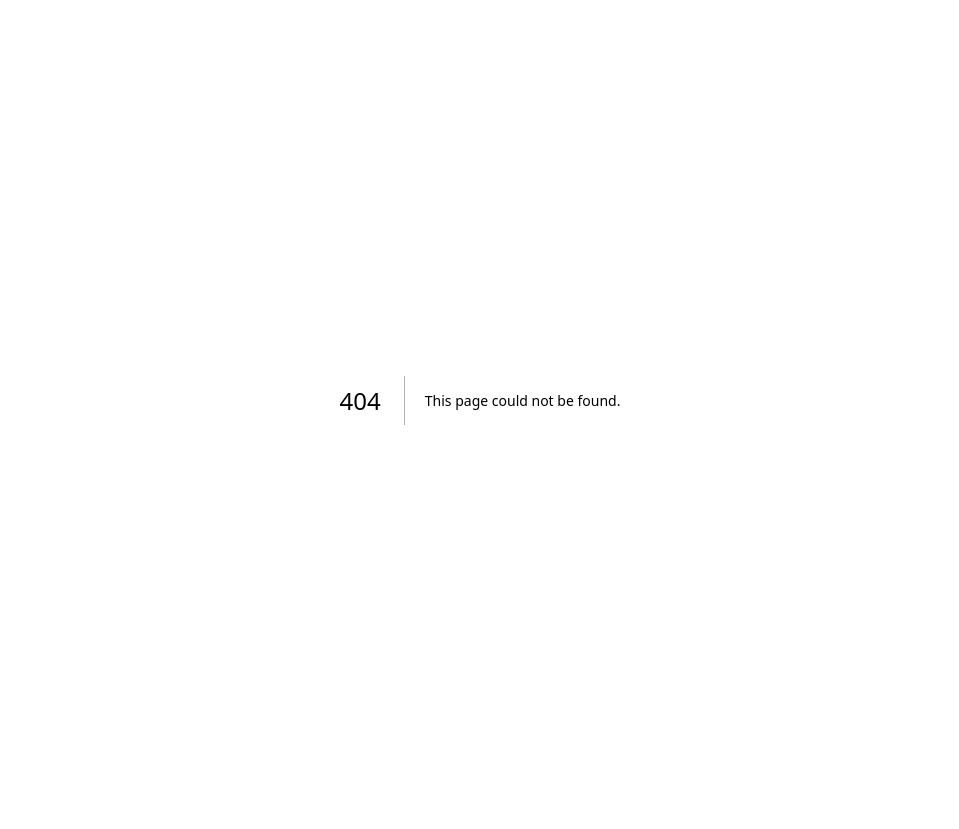
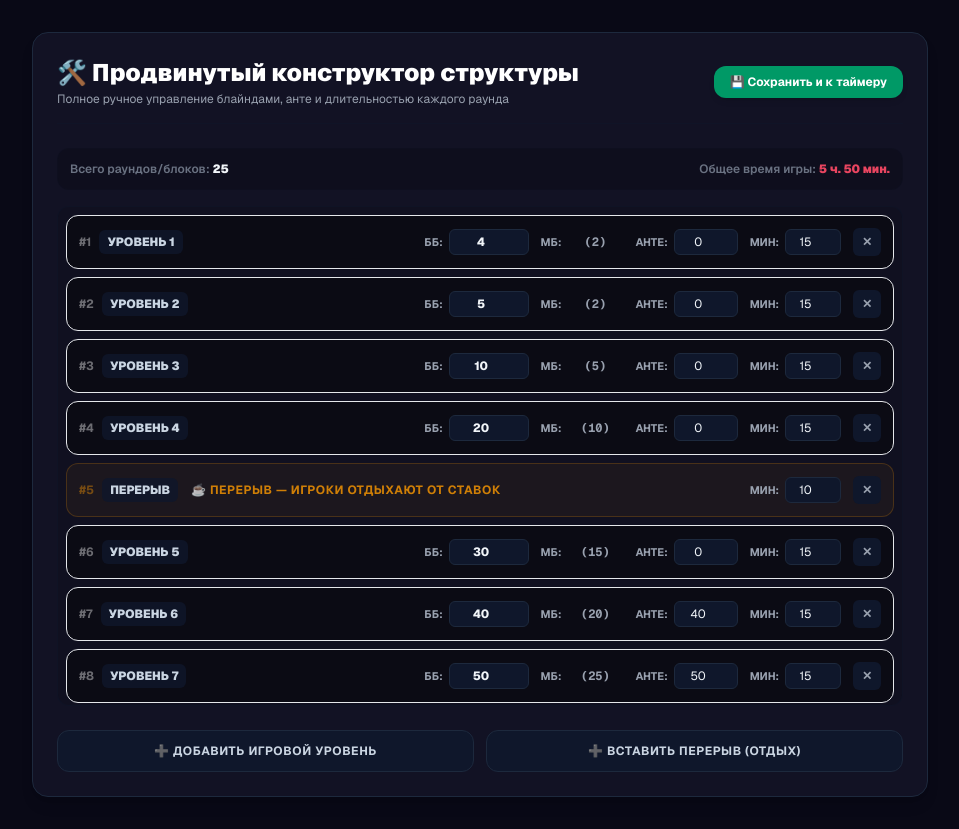
Before and after one commit to superigrooper/raise-up, a Next.js app: page /timer/constructor in a window 1280 px wide. Before the commit this address had no page. Shown: the whole page, without its empty margins (160-1119 px from the left). Before the commit the page ends 800 px from the top, so only its background shows below. Built offline with nearby package versions, Linux system fonts and the light colour scheme.

Commit message:
Add constructor. page

```diff
--- /dev/null
+++ b/src/app/timer/constructor/page.tsx
@@ -0,0 +1,148 @@
+// src/app/timer/constructor/page.tsx
+"use client";
+
+import { useEffect, useState } from 'react';
+import Link from 'next/link';
+import { usePokerStore } from '@/store/usePokerStore';
+
+export default function StructureConstructor() {
+  const { grid, updateCustomRow, addCustomRow, removeCustomRow, totalDurationStr, theme, setCustomGrid, config } = usePokerStore();
+  const _hasHydrated = usePokerStore((state) => state._hasHydrated);
+  const [isClient, setIsClient] = useState(false);
+
+  useEffect(() => {
+    setIsClient(true);
+    // Если зашли на страницу, а сетка пустая, генерируем базовый скелет на основе текущего конфига
+    if (usePokerStore.getState().grid.length === 0) {
+      usePokerStore.getState().buildTournament();
+    }
+  }, []);
+
+  const getThemeClass = () => {
+    if (!isClient || !_hasHydrated || theme === "navy") return "dark navy bg-[#090916] text-white";
+    return "bg-gray-100 text-gray-900";
+  };
+
+  return (
+    <div className={`min-h-screen transition-colors duration-200 p-4 md:p-8 flex flex-col items-center font-sans ${getThemeClass()}`}>
+      <div className="w-full max-w-4xl bg-white dark:bg-[#161625] navy:bg-[#121224] p-5 md:p-6 rounded-2xl shadow-lg border border-gray-200 dark:border-gray-800 navy:border-slate-800">
+
+        {/* Шапка конструктора */}
+        <header className="mb-6 flex flex-col sm:flex-row sm:items-center justify-between border-b pb-4 border-gray-100 dark:border-gray-900/60 navy:border-slate-900/60 gap-4">
+          <div>
+            <h1 className="text-2xl font-black">🛠️ Продвинутый конструктор структуры</h1>
+            <p className="text-xs text-gray-400 mt-0.5">Полное ручное управление блайндами, анте и длительностью каждого раунда</p>
+          </div>
+          <div className="flex items-center gap-3">
+            <Link href="/timer" className="px-4 py-2 bg-emerald-600 hover:bg-emerald-500 text-white font-bold text-xs rounded-xl shadow-md transition-colors text-center">
+              💾 Сохранить и к таймеру
+            </Link>
+          </div>
+        </header>
+
+        {/* Информационная панель */}
+        <div className="mb-4 p-3 rounded-xl bg-gray-50 dark:bg-gray-900/40 navy:bg-[#0b0b14]/40 border border-gray-100 dark:border-gray-900/20 navy:border-slate-900/20 flex justify-between text-xs font-semibold text-gray-500">
+          <span>Всего раундов/блоков: <strong className="text-gray-900 dark:text-white navy:text-slate-100">{grid.length}</strong></span>
+          <span>Общее время игры: <strong className="text-[#e94560]">{totalDurationStr}</strong></span>
+        </div>
+
+        {/* РЕДАКТОР СЕТКИ */}
+        <main className="max-h-[500px] overflow-y-auto border border-gray-100 dark:border-gray-900/50 navy:border-slate-900/50 rounded-xl mb-6 bg-gray-50/50 dark:bg-gray-900/20 navy:bg-[#0b0b14]/20 p-2 space-y-2">
+          {grid.map((row: any, index: number) => (
+            <div
+              key={index}
+              className={`p-3 rounded-xl border flex flex-wrap lg:flex-nowrap items-center justify-between gap-3 transition-colors ${
+                row.isBreak
+                  ? 'bg-amber-500/5 border-amber-500/20 text-amber-500'
+                  : 'bg-white dark:bg-[#0f0f1b] navy:bg-[#0b0b14] border-gray-200 dark:border-gray-800 navy:border-slate-850'
+              }`}
+            >
+              {/* Левый блок: Номер / Обозначение */}
+              <div className="flex items-center gap-2 min-w-[100px]">
+                <span className="text-xs font-bold opacity-40">#{index + 1}</span>
+                <span className="text-xs font-black uppercase bg-gray-100 dark:bg-gray-900 navy:bg-slate-900/80 px-2 py-1 rounded-md text-gray-700 dark:text-gray-300 navy:text-slate-300 truncate max-w-[90px]">
+                  {row.labelText}
+                </span>
+              </div>
+
+              {/* Центральный блок: Поля ввода параметров */}
+              <div className="flex flex-wrap items-center gap-3 flex-1 justify-start lg:justify-end">
+                {row.isBreak ? (
+                  <div className="text-xs font-bold text-amber-500/80 uppercase tracking-wider flex-1">
+                    ☕ Перерыв — Игроки отдыхают от ставок
+                  </div>
+                ) : (
+                  <>
+                    <div className="flex items-center gap-1.5">
+                      <span className="text-[11px] font-bold text-gray-400 uppercase">ББ:</span>
+                      <input
+                        type="number"
+                        value={row.bb}
+                        onChange={(e) => updateCustomRow(index, { bb: Math.max(0, parseInt(e.target.value) || 0) })}
+                        className="w-20 text-center py-1 rounded-md border border-gray-200 dark:border-gray-800 navy:border-slate-800 bg-gray-50 dark:bg-gray-900 navy:bg-slate-900 text-xs font-extrabold text-gray-900 dark:text-white navy:text-slate-100 outline-none focus:border-[#e94560]"
+                      />
+                    </div>
+                    <div className="flex items-center gap-1.5">
+                      <span className="text-[11px] font-bold text-gray-400 uppercase">МБ:</span>
+                      <span className="w-14 text-center font-mono text-xs font-bold text-gray-400">
+                        ({row.sb})
+                      </span>
+                    </div>
+                    <div className="flex items-center gap-1.5">
+                      <span className="text-[11px] font-bold text-gray-400 uppercase">Анте:</span>
+                      <input
+                        type="number"
+                        value={row.ante}
+                        disabled={!config.useAnte}
+                        title={!config.useAnte ? "Включите использование Анте в быстрых настройках" : ""}
+                        onChange={(e) => updateCustomRow(index, { ante: Math.max(0, parseInt(e.target.value) || 0) })}
+                        className="w-16 text-center py-1 rounded-md border border-gray-200 dark:border-gray-800 navy:border-slate-800 bg-gray-50 dark:bg-gray-900 navy:bg-slate-900 text-xs text-gray-900 dark:text-white navy:text-slate-100 outline-none focus:border-amber-500 disabled:opacity-30 disabled:cursor-not-allowed"
+                      />
+                    </div>
+                  </>
+                )}
+
+                {/* Поле Длительности раунда (Доступно и для игры, и для перерыва) */}
+                <div className="flex items-center gap-1.5">
+                  <span className="text-[11px] font-bold text-gray-400 uppercase">Мин:</span>
+                  <input
+                    type="number"
+                    value={row.duration}
+                    onChange={(e) => updateCustomRow(index, { duration: Math.max(1, parseInt(e.target.value) || 1) })}
+                    className="w-14 text-center py-1 rounded-md border border-gray-200 dark:border-gray-800 navy:border-slate-800 bg-gray-50 dark:bg-gray-900 navy:bg-slate-900 text-xs text-gray-900 dark:text-white navy:text-slate-100 outline-none focus:border-[#e94560]"
+                  />
+                </div>
+              </div>
+
+              {/* Правый блок: Удаление строки */}
+              <button
+                onClick={() => removeCustomRow(index)}
+                className="w-7 h-7 rounded-md bg-gray-100 dark:bg-gray-900 navy:bg-slate-900 text-gray-400 hover:text-[#e94560] dark:hover:bg-red-950/30 navy:hover:bg-red-950/30 font-bold text-xs flex items-center justify-center cursor-pointer transition-all border border-transparent hover:border-red-500/20"
+                title="Удалить этот раунд"
+              >
+                ✕
+              </button>
+            </div>
+          ))}
+        </main>
+
+        {/* Нижняя панель: Кнопки добавления новых элементов */}
+        <footer className="flex flex-col sm:flex-row gap-3">
+          <button
+            onClick={() => addCustomRow(false)}
+            className="flex-1 py-3 bg-gray-100 dark:bg-gray-900 navy:bg-slate-900 border border-gray-300 dark:border-gray-800 navy:border-slate-800 text-gray-700 dark:text-gray-300 navy:text-slate-300 hover:border-emerald-500 dark:hover:border-emerald-500 hover:text-emerald-500 dark:hover:text-emerald-400 font-bold rounded-xl text-xs uppercase tracking-wider cursor-pointer transition-all text-center"
+          >
+            ➕ Добавить игровой уровень
+          </button>
+          <button
+            onClick={() => addCustomRow(true)}
+            className="flex-1 py-3 bg-gray-100 dark:bg-gray-900 navy:bg-slate-900 border border-gray-300 dark:border-gray-800 navy:border-slate-800 text-gray-700 dark:text-gray-300 navy:text-slate-300 hover:border-amber-500 dark:hover:border-amber-500 hover:text-amber-500 dark:hover:text-amber-400 font-bold rounded-xl text-xs uppercase tracking-wider cursor-pointer transition-all text-center"
+          >
+            ➕ Вставить перерыв (Отдых)
+          </button>
+        </footer>
+
+      </div>
+    </div>
+  );
+}
```
